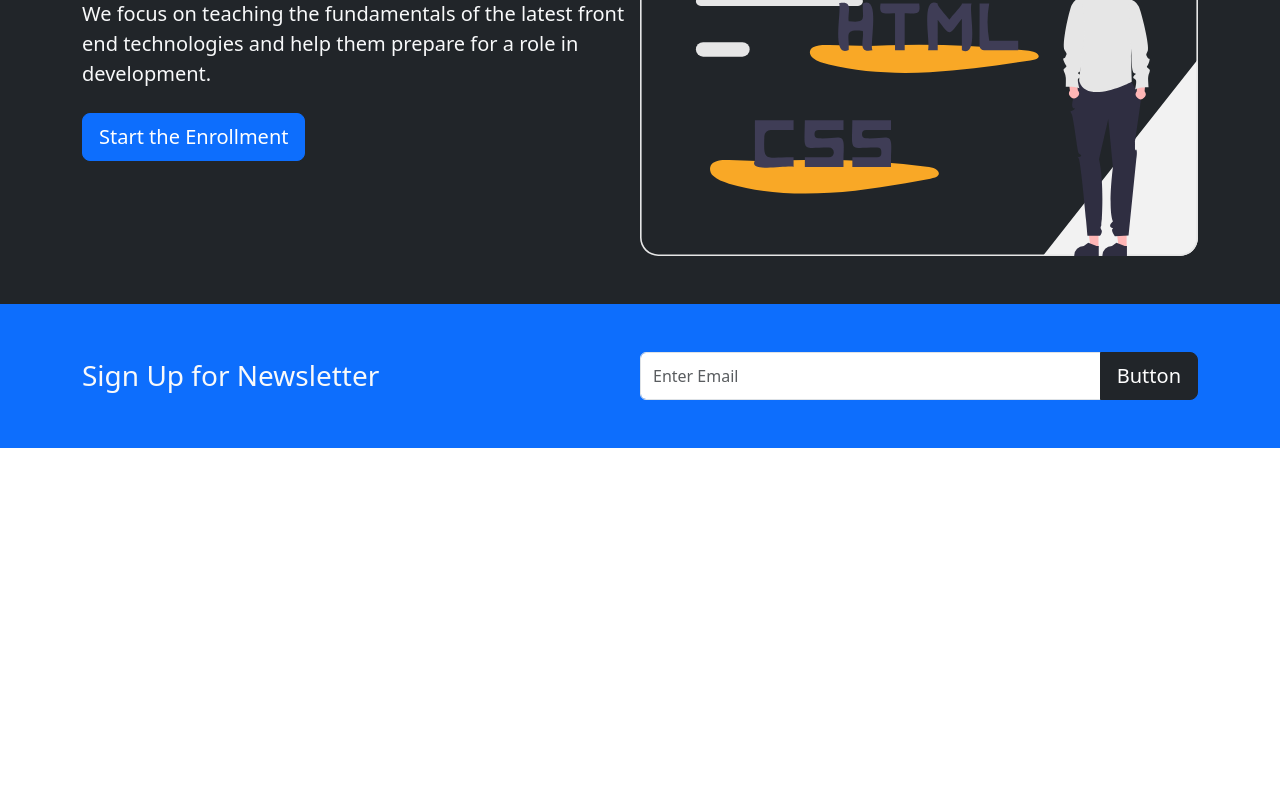
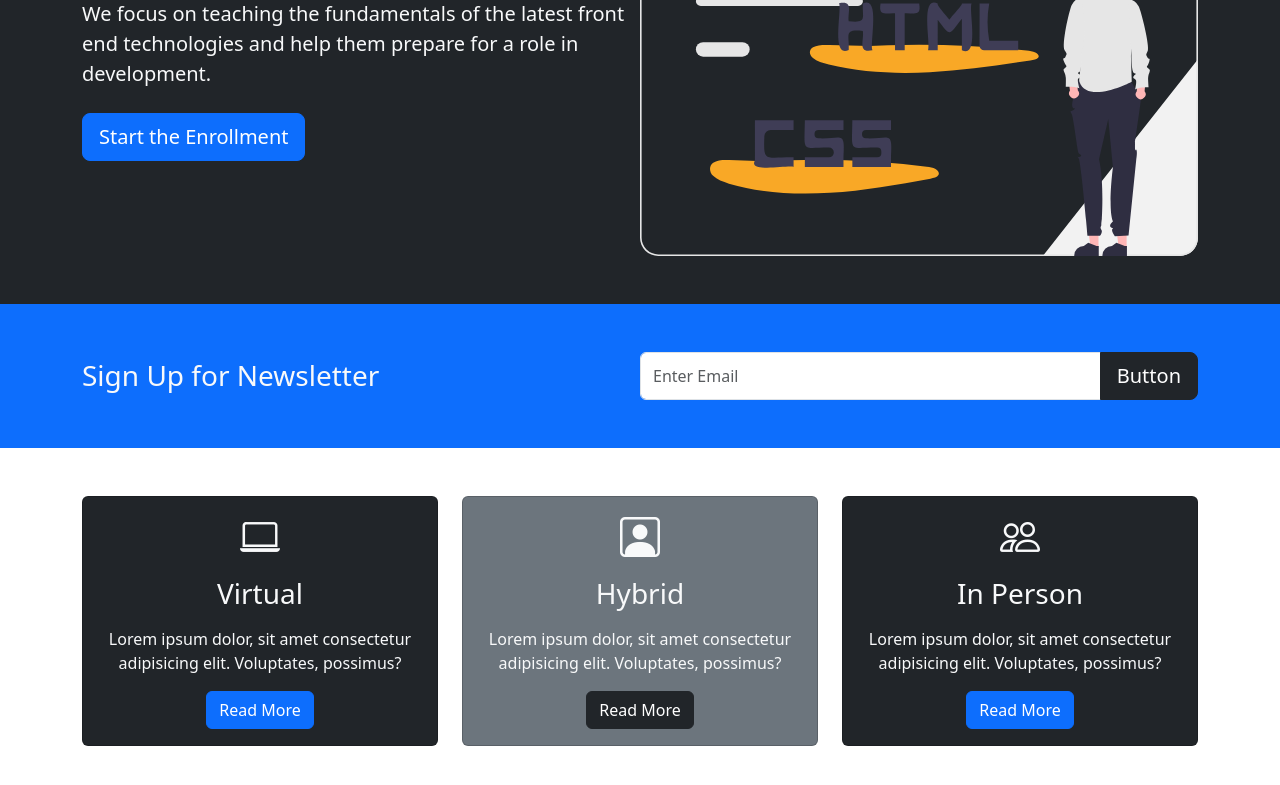
Before and after one commit to seaofcode/bootstrap5Intro, a plain HTML site: page index.html in a window 1280 px wide. Shown: the part 289-1074 px from the top of the page. Before the commit the page ends 800 px from the top, so only its background shows below. Drawn offline with nearby package versions, Linux system fonts and the light colour scheme.

Commit message:
Boxes Section

```diff
--- a/index.html
+++ b/index.html
@@ -6,6 +6,8 @@
     <meta name="viewport" content="width=device-width, initial-scale=1.0">
     <link href="https://cdn.jsdelivr.net/npm/bootstrap@5.3.0-alpha1/dist/css/bootstrap.min.css" rel="stylesheet"
         integrity="sha384-GLhlTQ8iRABdZLl6O3oVMWSktQOp6b7In1Zl3/Jr59b6EGGoI1aFkw7cmDA6j6gD" crossorigin="anonymous">
+        <!-- Option 1: Include in HTML -->
+        <link rel="stylesheet" href="https://cdn.jsdelivr.net/npm/bootstrap-icons@1.3.0/font/bootstrap-icons.css">
         <link rel="stylesheet" href="styles.css">
     <title>Bootstrap 5 Crash Course</title>
 </head>
@@ -81,6 +83,62 @@
         </div>
     </section>
 
+    <!-- Boxes-->
+    <section class="p-5">
+        <div class="container text-center">
+            <div class="row">
+                <div class="col-md">
+                    <div class="card bg-dark text-light">
+                        <div class="card-body text-center">
+                            <div class="h1 mb-3">
+                                <i class="bi bi-laptop"></i>
+                            </div>
+                            <h3 class="card-title mb-3">
+                                Virtual
+                            </h3>
+                            <p class="card-text">
+                                Lorem ipsum dolor, sit amet consectetur adipisicing elit. Voluptates, possimus?
+                            </p>
+                            <a href="#" class="btn btn-primary">Read More</a>
+                        </div>
+                    </div>
+                </div>
+                <div class="col-md">
+                    <div class="card bg-secondary text-light">
+                        <div class="card-body text-center">
+                            <div class="h1 mb-3">
+                                <i class="bi bi-person-square"></i>
+                            </div>
+                            <h3 class="card-title mb-3">
+                                Hybrid
+                            </h3>
+                            <p class="card-text">
+                                Lorem ipsum dolor, sit amet consectetur adipisicing elit. Voluptates, possimus?
+                            </p>
+                            <a href="#" class="btn btn-dark">Read More</a>
+                        </div>
+                    </div>
+                </div>
+                <div class="col-md">
+                    <div class="card bg-dark text-light">
+                        <div class="card-body text-center">
+                            <div class="h1 mb-3">
+                                <i class="bi bi-people"></i>
+                            </div>
+                            <h3 class="card-title mb-3">
+                                In Person
+                            </h3>
+                            <p class="card-text">
+                                Lorem ipsum dolor, sit amet consectetur adipisicing elit. Voluptates, possimus?
+                            </p>
+                            <a href="#" class="btn btn-primary">Read More</a>
+                        </div>
+                    </div>
+                </div>
+            </div>
+        </div>
+    </section>
+
     <script src="https://cdn.jsdelivr.net/npm/bootstrap@5.3.0-alpha1/dist/js/bootstrap.bundle.min.js"
         integrity="sha384-w76AqPfDkMBDXo30jS1Sgez6pr3x5MlQ1ZAGC+nuZB+EYdgRZgiwxhTBTkF7CXvN"
         crossorigin="anonymous"></script>
```
